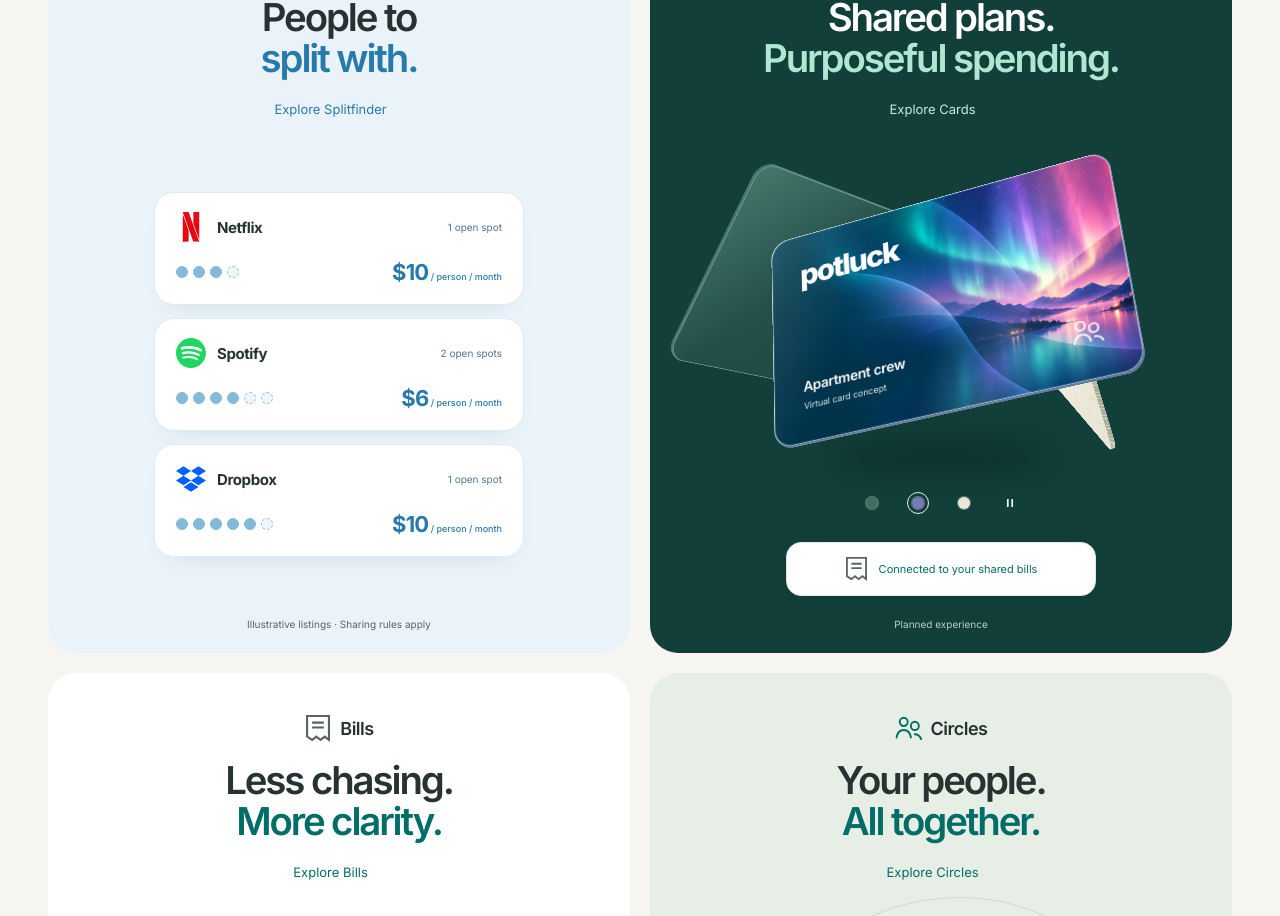
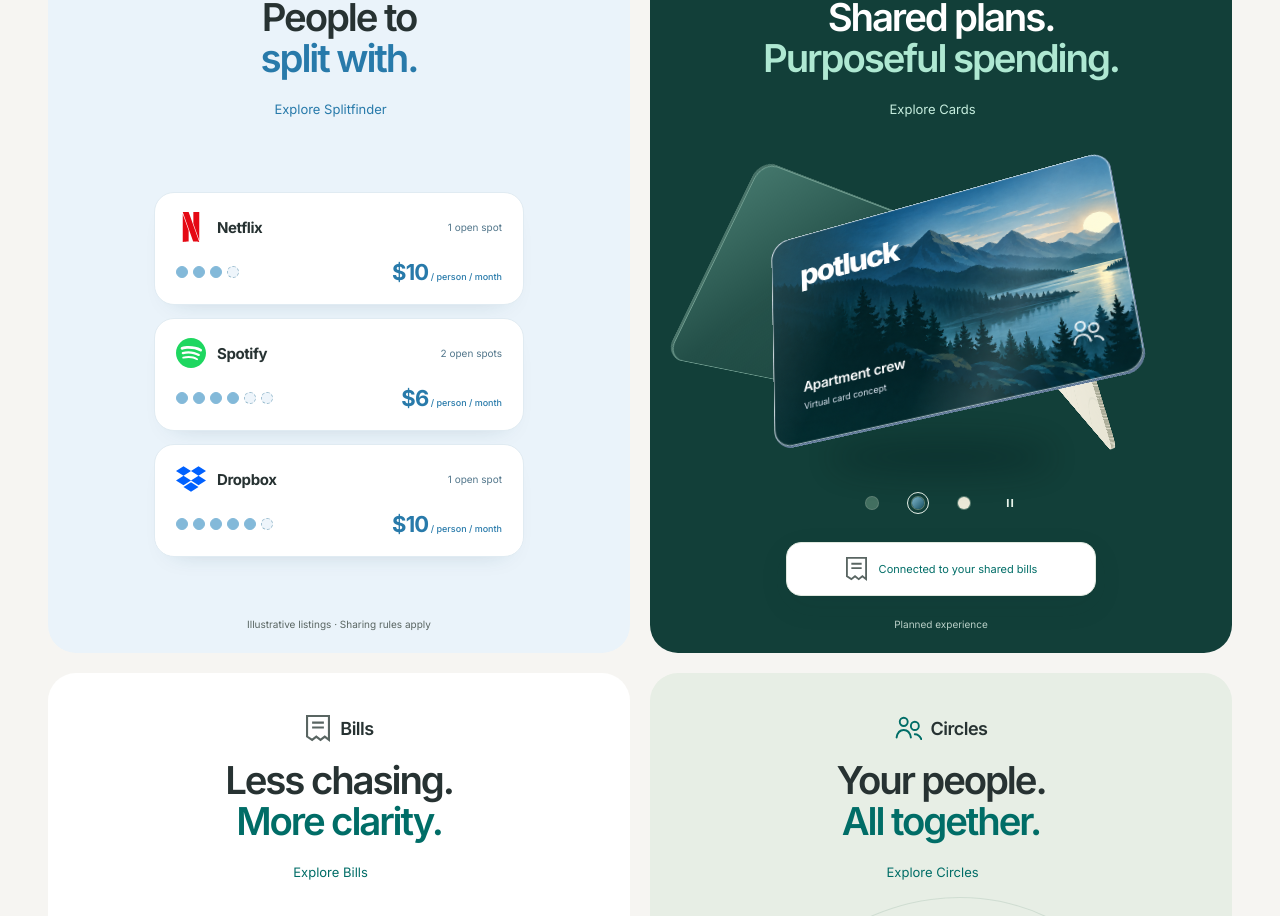
Before and after one commit to Jshack05/Potluck, a React (Vite) app in the folder website/: page / in a window 1280 px wide. Shown: the part 1239-2155 px from the top of the page. Built offline with nearby package versions, Linux system fonts and the light colour scheme.

Commit message:
Use original Alpine artwork for mountain card

```diff
--- a/website/public/figma/sources.json
+++ b/website/public/figma/sources.json
@@ -6,6 +6,12 @@
     "1763:24097": "Splitfinder / Subscriptions"
   },
   "assets": [
+    {
+      "name": "alpine-card.png",
+      "nodeId": "1583:19341",
+      "retrievedAt": "2026-10-02",
+      "source": "https://www.figma.com/design/1hAy3kcZAEvqq8ZNjKU7CD?node-id=1583-19341"
+    },
     {
       "name": "aurora-card.png",
       "source": "https://www.figma.com/api/mcp/asset/52625a54-0695-4e92-a256-aec2da347527/adfb9.png"
--- a/website/src/components/floating-card.css
+++ b/website/src/components/floating-card.css
@@ -61,7 +61,7 @@
   --card-muted: #e0e9f5;
   --card-edge: #a2bdd4;
   --card-core: #253b60;
-  --card-finish: url("/figma/aurora-card.png") center / cover;
+  --card-finish: url("/figma/alpine-card.png") center / cover;
 }
 .card-design-ivory {
   --card-ink: #25473c;
@@ -222,7 +222,7 @@
   box-shadow: 0 0 0 1px #d6ead260;
 }
 .choice-mountains > span {
-  background: linear-gradient(135deg, #558fba, #9a65c4);
+  background: linear-gradient(135deg, #82b9d0, #164e60);
 }
 .choice-ivory > span {
   background: #ece8d8;
```
Also changed, not shown: website/public/figma/alpine-card.png (added), 1 other file (tests, documents, lock files or other folders).
